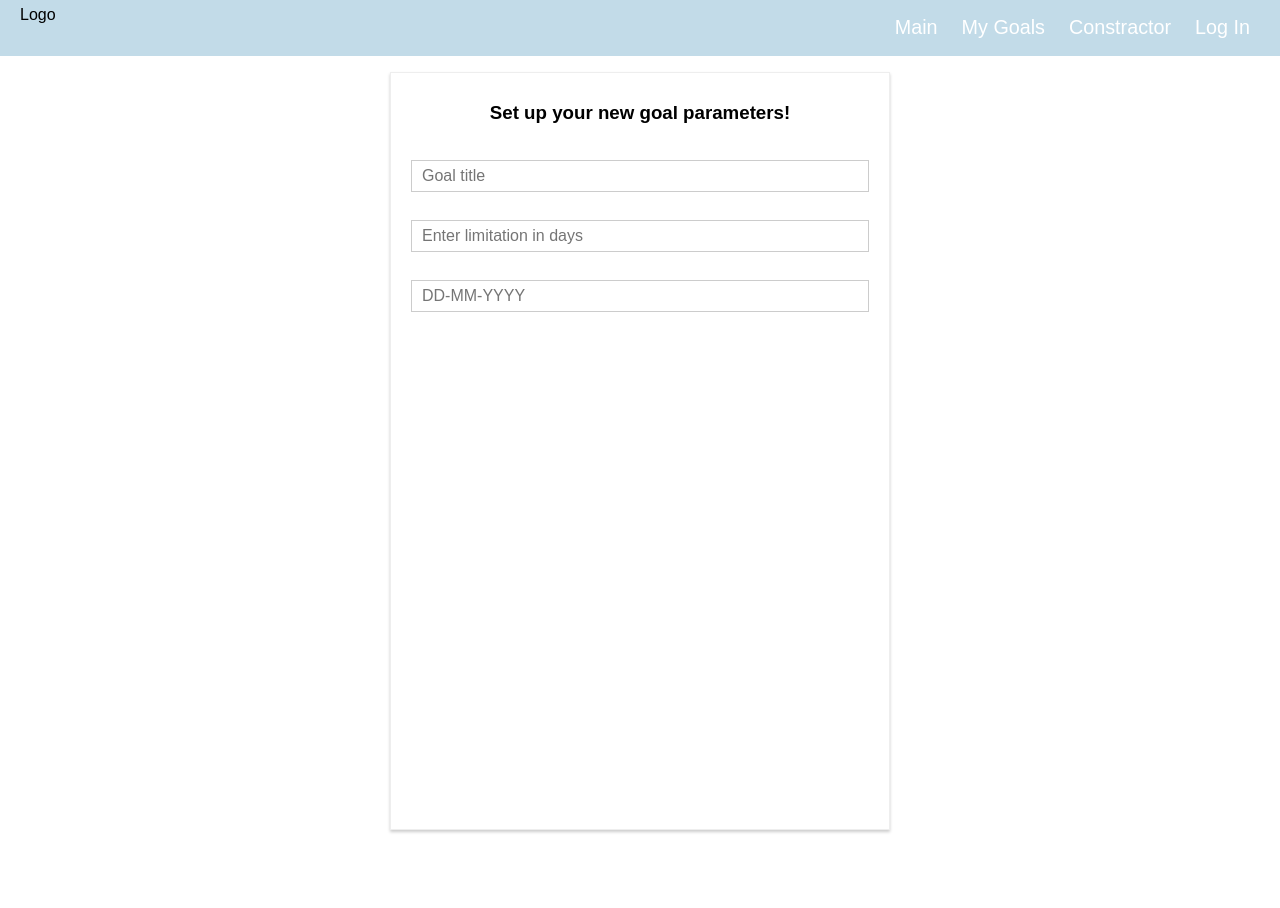
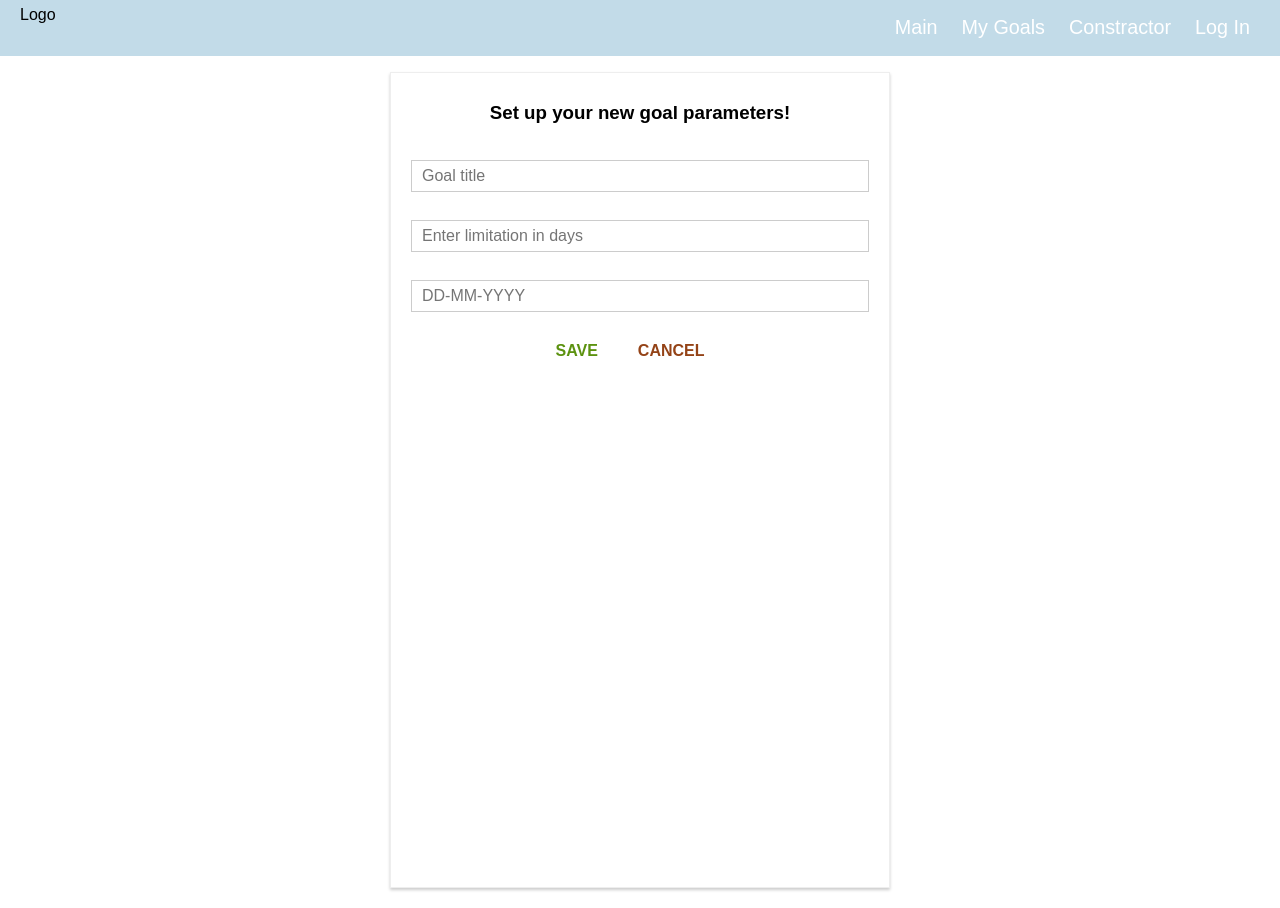
Before and after one commit to AndreyKonovalenko/goals, a React app: page /builder in a window 1280 px wide. Before the commit the page ends 850 px from the top, so only its background shows below. Built offline with nearby package versions, Linux system fonts and the light colour scheme.

Commit message:
Added Button UI component from burgerBuilder project

```diff
--- a/src/components/Calendar/Calendar.css
+++ b/src/components/Calendar/Calendar.css
@@ -26,7 +26,6 @@ li {
 .Calendar {
     width: 80%;
     margin: auto;
-    margin-top: 10%;
 }
 
 @media (min-width: 1025px) {
--- /dev/null
+++ b/src/components/UI/Button/Button.css
@@ -0,0 +1,30 @@
+.Button {
+    background-color: transparent;
+    border: none;
+    color: white;
+    outline: none;
+    cursor: pointer;
+    font: inherit;
+    padding: 10px;
+    margin: 10px;
+    font-weight: bold;
+}
+
+.Button:first-of-type {
+    margin-left: 0;
+    padding-left: 0;
+}
+
+
+.Button:disabled {
+    color: #eee;
+    cursor: not-allowed;
+}
+
+.Success {
+    color: #5C9210;
+}
+
+.Danger {
+    color: #944317;
+}
--- /dev/null
+++ b/src/components/UI/Button/Button.js
@@ -0,0 +1,12 @@
+import React from 'react';
+import cssObject from './Button.css';
+
+const button = (props) => (
+        <button
+            className={[cssObject.Button, cssObject[props.buttonType]].join(' ')}
+            onClick={props.clicked}
+            disabled={props.disabled}>{props.children}
+        </button>
+);
+
+export default button;
--- a/src/containers/GoalBuilder/GoalBuilder.js
+++ b/src/containers/GoalBuilder/GoalBuilder.js
@@ -3,6 +3,7 @@ import React, { Component } from 'react';
 
 import Calendar from '../../components/Calendar/Calendar';
 import Input from '../../components/UI/Input/Input';
+import Button from '../../components/UI/Button/Button';
 import cssObject from './GoalBuilder.css';
 import {updateObject, checkValidity} from '../../shared/utility';
 
@@ -136,6 +137,9 @@ class GoalBuilder extends Component {
                             touched={element.config.touched}
                             unhide={(element.id === "start")? this.unHideCalendarHandler: null}/>
                     ))}
+                    <Button buttonType="Success">SAVE</Button>
+                    <Button buttonType="Danger">CANCEL</Button>
+
                 </form>
         );
 
```
